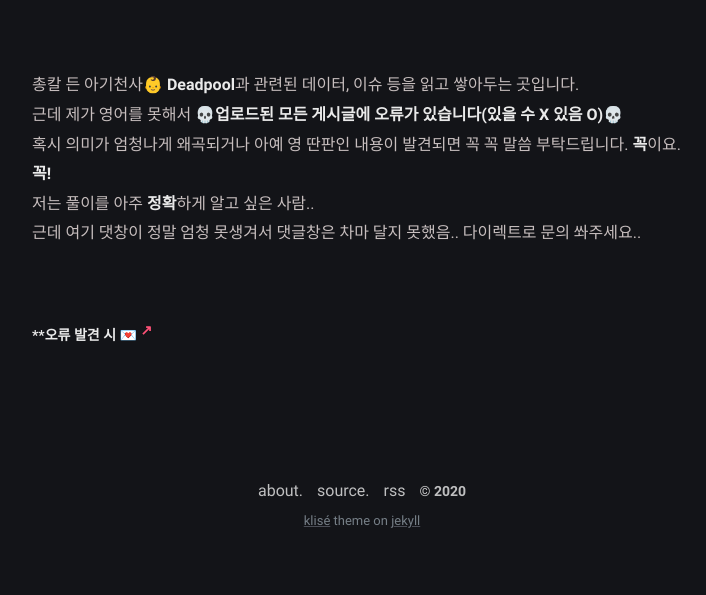
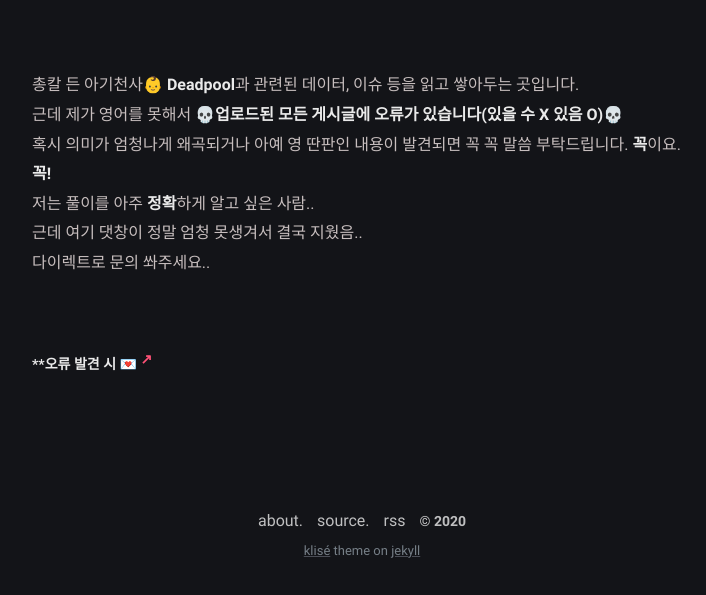
Before and after one commit to iwdstry/yeieje, a Jekyll site: the page built from about.md, in a window 1280 px wide, cut to the strip 440-1035 px from the top of the page. Shown: the whole strip, without its empty margins (278-984 px from the left). Built offline with Jekyll 4.4.1, drawn with Linux system fonts in a browser that asks for light colours; before the commit the page ends 1005 px from its top, so only the background shows below that.

Commit message:
Create about.md

```diff
--- a/about.md
+++ b/about.md
@@ -14,7 +14,7 @@ comments: false
 총칼 든 아기천사👶 **Deadpool**과 관련된 데이터, 이슈 등을 읽고 쌓아두는 곳입니다. <br/>
 근데 제가 영어를 못해서 **💀업로드된 모든 게시글에 오류가 있습니다(있을 수 X 있음 O)💀**<br/>
 혹시 의미가 엄청나게 왜곡되거나 아예 영 딴판인 내용이 발견되면 꼭 꼭 말씀 부탁드립니다. **꼭**이요. **꼭!** <br/>
-저는 풀이를 아주 **정확**하게 알고 싶은 사람.. <br/> 근데 여기 댓창이 정말 엄청 못생겨서 댓글창은 차마 달지 못했음..
+저는 풀이를 아주 **정확**하게 알고 싶은 사람.. <br/> 근데 여기 댓창이 정말 엄청 못생겨서 결국 지웠음..<br/>
 다이렉트로 문의 쏴주세요..
 <br/>
 <br/>
```
